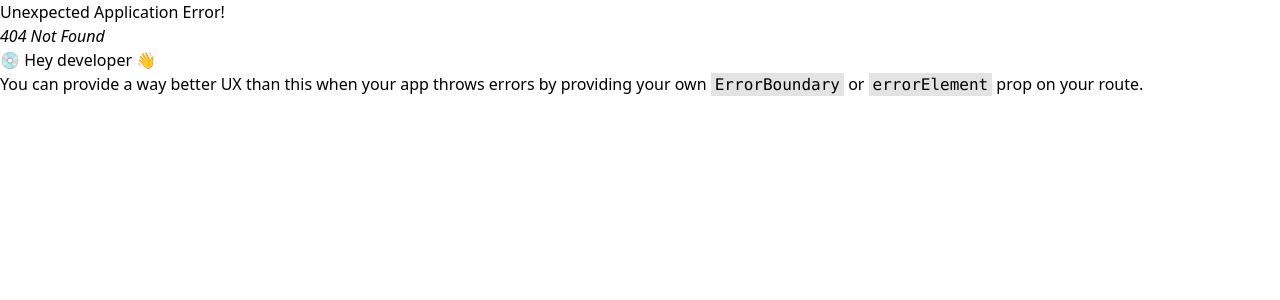
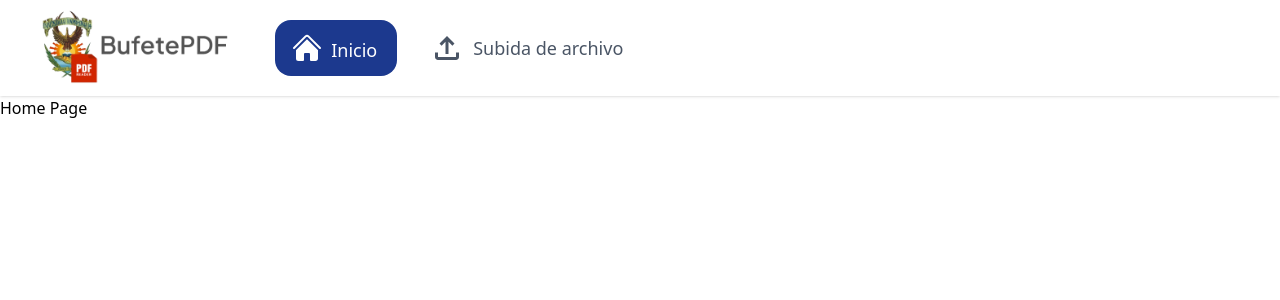
Before and after one commit to Adrieliyo/BufetePDFReader-frontend, a React (Vite) app: page /home in a window 1280 px wide. Before the commit this address had no page. Shown: the top 300 px of the page. Built offline with nearby package versions, Linux system fonts and the light colour scheme; sample sign-in values are in the browser's storage.

Commit message:
Add HomePage component and update routing; navigate to /home and adjust header navigation logic.

```diff
--- a/src/app/AppRouter.tsx
+++ b/src/app/AppRouter.tsx
@@ -6,6 +6,7 @@ import ProtectedRoute from "./ProtectedRoute";
 import { LoginPage } from "../features/auth/LoginPage";
 import { RegisterPage } from "../features/auth/RegisterPage";
 import { VerifyUserPage } from "../features/auth/VerifyUserPage";
+import { HomePage } from "../features/home/HomePage";
 
 import { RecoverPasswordLayout } from "./layouts/RecoverPasswordLayout";
 import { RecoverPasswordPage } from "../features/recover-password/RecoverPasswordPage";
@@ -34,6 +35,7 @@ import { SettingsPage } from "../features/settings/SettingsPage";
         path: "/", element: <ProtectedRoute/>, children: [
             {
                 path: "", element: <AppLayout/>, children: [
+                    {path: "home", element: <HomePage/>},
                     { path: "upload", element: <UploadPage/> },
                     { path: "viewer", element: <DocumentViewerPage/>},
                     { path: "settings", element: <SettingsPage/>}
--- a/src/components/Header.tsx
+++ b/src/components/Header.tsx
@@ -5,13 +5,13 @@ export function Header() {
     const location = useLocation();
 
     // Determinar si estamos en la página de upload
-    const isHomePage = location.pathname === '/';
-    const isUploadPage = location.pathname === '/upload';
+    const isHomePage = location.pathname === '/home';
+    const isUploadPage = location.pathname === '/upload' || location.pathname === '/viewer';
 
 
     const onNavigateHome = (e: React.MouseEvent) => {
         e.preventDefault();
-        navigate('/');
+        navigate('/home');
     };
 
     const onNavigateUpload = (e: React.MouseEvent) => {
--- /dev/null
+++ b/src/features/home/HomePage.tsx
@@ -0,0 +1,7 @@
+export function HomePage(){
+    return (
+        <div>
+            <h1>Home Page</h1>
+        </div>
+    );
+}
```
